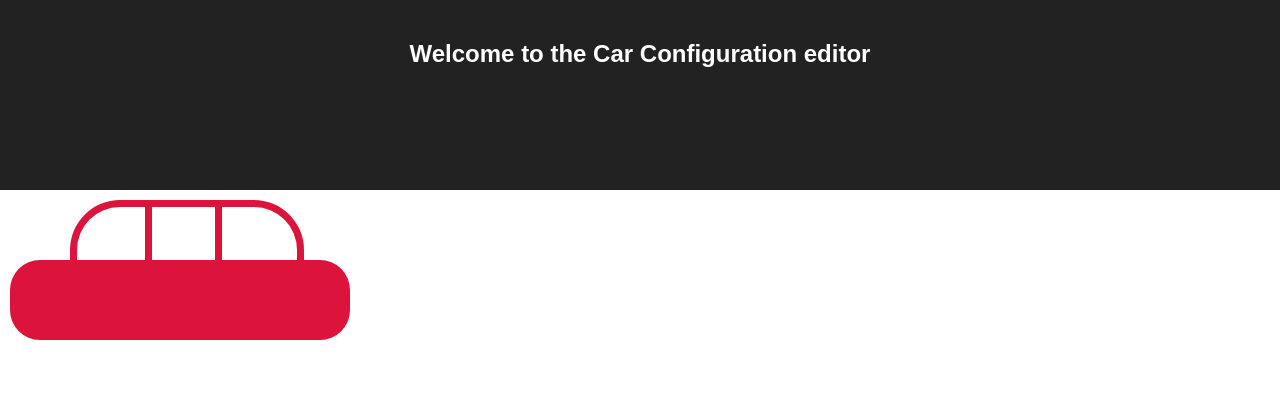
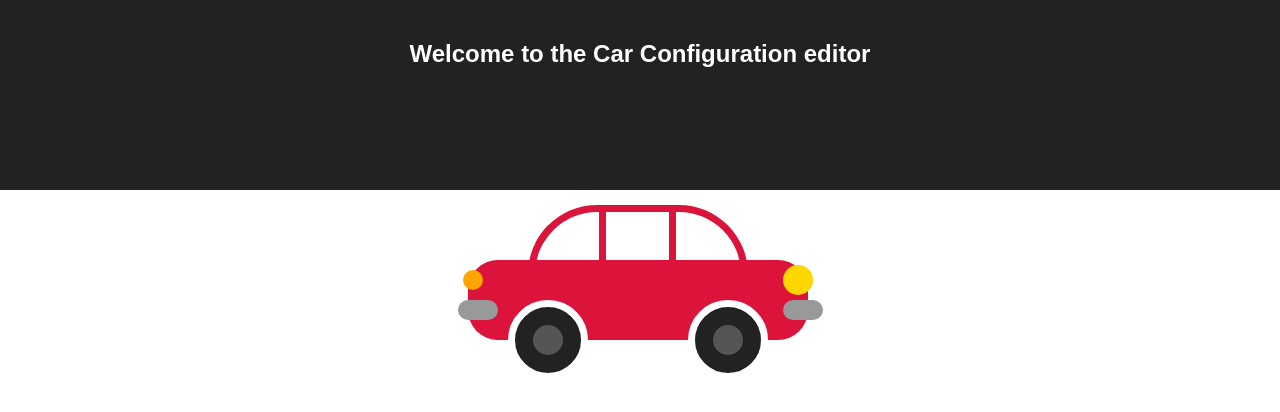
Before and after one commit to janb87/car-configurator, a React (Create React App) app: page / in a window 1280 px wide. Shown: the top 412 px of the page. Built offline with nearby package versions, Linux system fonts and the light colour scheme.

Commit message:
Created car based upon css shapes

```diff
--- a/src/components/App.scss
+++ b/src/components/App.scss
@@ -8,7 +8,7 @@
     color: white;
   }
 
-  .intro {
-    font-size: large;
+  .car {
+    margin: 0 auto;
   }
 }
--- a/src/components/Car.js
+++ b/src/components/Car.js
@@ -1,20 +1,31 @@
 import React, { Component } from 'react';
 import './Car.css';
 
+/**
+ * TODO:
+ * 1. Split in components
+ * 2. Add some animations to the car
+ */
 class Car extends Component {
   render() {
     return (
       <div className="car">
-        <span className="body"></span>
-        <span className="top"></span>
-        <span className="left-line"></span>
-        <span className="right-line"></span>
-        <span className="left-bumper"></span>
-        <span className="right-bumper"></span>
-        <span className="left-wheel"></span>
-        <span className="right-wheel"></span>
-        <span className="front-light"></span>
-        <span className="rear-ligth"></span>
+        <span className="body">
+          <span className="top">
+            <span className="top-line front" />
+            <span className="top-line rear" />
+          </span>
+          <span className="bumper front"></span>
+          <span className="bumper rear"></span>
+          <span className="wheel front">
+            <span className="rim"/>
+          </span>
+          <span className="wheel rear">
+            <span className="rim"/>
+          </span>
+          <span className="light front"></span>
+          <span className="light rear"></span>
+        </span>
       </div>
     );
   }
--- a/src/components/Car.scss
+++ b/src/components/Car.scss
@@ -1,46 +1,93 @@
+@import '../sass/Shapes.scss';
+
 .car {
   position: relative;
   $car-color: crimson;
+  $bumper-color: #999;
+  $wheel-size: 66px;
+  $rim-size: 30px;
+  $tyre-color: #222;
+  $rim-color: #555;
+  $front-light-color: gold;
+  $rear-light-color: orange;
 
   width: 365px;
   height: 185px;
 
-  > span {
+  span {
      position: absolute;
   }
 
   > .body {
     top: 70px;
     left: 10px;
-    width: 340px;
-    height: 80px;
-    border-radius: 30px;
-    background-color: $car-color;
-  }
+    @include square(340px, 80px, 30px, $car-color);
 
-  > .top {
-    top: 10px;
-    left: 70px;
-    width: 220px;
-    height: 55px;
-    border-color: $car-color $car-color transparent $car-color;
-    border-width: 7px;
-    border-style: solid;
-    border-radius: 50px 50px 0 0;
-  }
+    > .top {
+      top: -55px;
+      left: 60px;
+      width: 206px;
+      @include curved-line-horizontal(7px, 55px, $car-color, 150px, 150px);
 
-  > .left-line, > .right-line {
-    top: 10px;
-    height: 70px;
-    border: 7px solid $car-color;
-    border-right-style: none;
-  }
+      > .top-line {
+        top: -25px;
+        @include line-vertical(7px, 70px, $car-color);
 
-  > .left-line {
-    left: 145px;
-  }
+        &.front {
+          left: 65px;
+        }
 
-  > .right-line {
-    left: 215px;
+        &.rear {
+          left: 135px;
+        }
+      }
+    }
+
+    > .bumper {
+      @include square(40px, 20px, 10px, $bumper-color);
+      top: 40px;
+
+      &.front {
+        left: 315px;
+      }
+
+      &.rear {
+        left: -10px;
+      }
+    }
+
+    > .wheel {
+      top: 40px;
+      @include circle($wheel-size, $tyre-color, 7px, #fff);
+
+      > .rim {
+        $rim-margin: ($wheel-size / 2) - ($rim-size / 2);
+        left: $rim-margin;
+        top: $rim-margin;
+        @include circle($rim-size, $rim-color);
+      }
+
+      &.front {
+        left: 220px;
+      }
+
+      &.rear {
+        left: 40px;
+      }
+    }
+
+    > .light {
+      &.front {
+        top: 5px;
+        left: 315px;
+        @include circle(30px, $front-light-color);
+      }
+
+      &.rear {
+        top: 10px;
+        left: -5px;
+        @include circle(20px, $rear-light-color);
+      }
+    }
   }
 }
--- /dev/null
+++ b/src/sass/Shapes.scss
@@ -0,0 +1,31 @@
+@mixin square($width, $height, $border-radius, $bg-color) {
+    width: $width;
+    height: $height;
+    border-radius: $border-radius;
+    background-color: $bg-color;
+}
+
+@mixin curved-line-horizontal($width, $height, $bg-color, $curve-left, $curve-right) {
+    @include line-horizontal($width, $height, $bg-color);
+    border-radius: 0 0 $curve-left $curve-right;
+}
+
+@mixin line-horizontal($width, $height, $bg-color) {
+    @include line-vertical($width, $height, $bg-color);
+    border-right-style: solid;
+    transform: rotate(180deg);
+}
+
+@mixin line-vertical($width, $height, $bg-color) {
+    height: $height;
+    border: $width solid $bg-color;
+    border-right-style: none;
+}
+
+@mixin circle($radius, $bg-color, $border-width: 0, $border-color: transparent) {
+    width: $radius;
+    height: $radius;
+    background-color: $bg-color;
+    border: $border-width solid $border-color;
+    border-radius: $radius * 2;
+}
```
Also changed, not shown: 1 other file (tests, documents, lock files or other folders).
